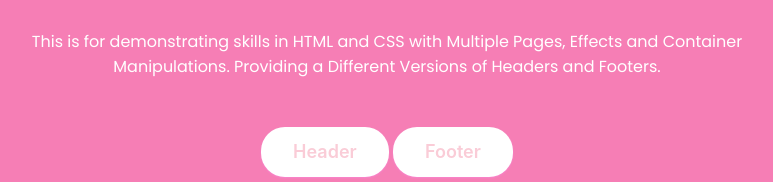
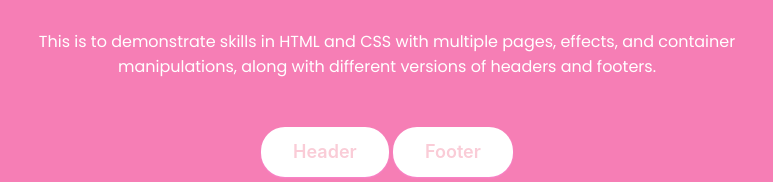
Before and after one commit to Marielle05/WD-S3, a plain HTML site: page index.html in a window 1280 px wide. Shown: the part 369-551 px from the top of the page, 253-1026 px from the left. Drawn offline with nearby package versions, Linux system fonts and the light colour scheme.

Commit message:
refactor(readme): updated

```diff
--- a/index.html
+++ b/index.html
@@ -29,9 +29,7 @@
             <h3 class="subtitle">Seatwork 3</h3>
             <h1 class="title">Header and Footer</h1>
             <p class="description">
-                This is for demonstrating skills in HTML and CSS with Multiple Pages,
-                Effects and Container Manipulations. Providing a Different Versions of
-                Headers and Footers.
+                This is to demonstrate skills in HTML and CSS with multiple pages, effects, and container manipulations, along with different versions of headers and footers.
             </p>
             <nav>
                 <a href="./pages/header-gallery/index.html" button class="button" role="button">Header</a>
```
Also changed, not shown: assets/img/logo1.png (added), 1 other file.
